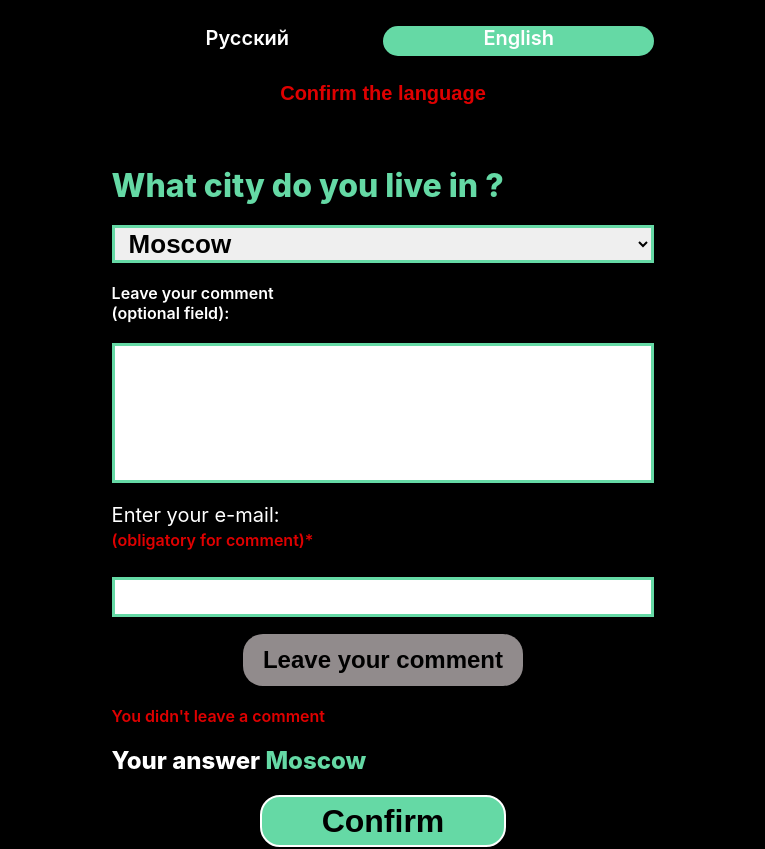
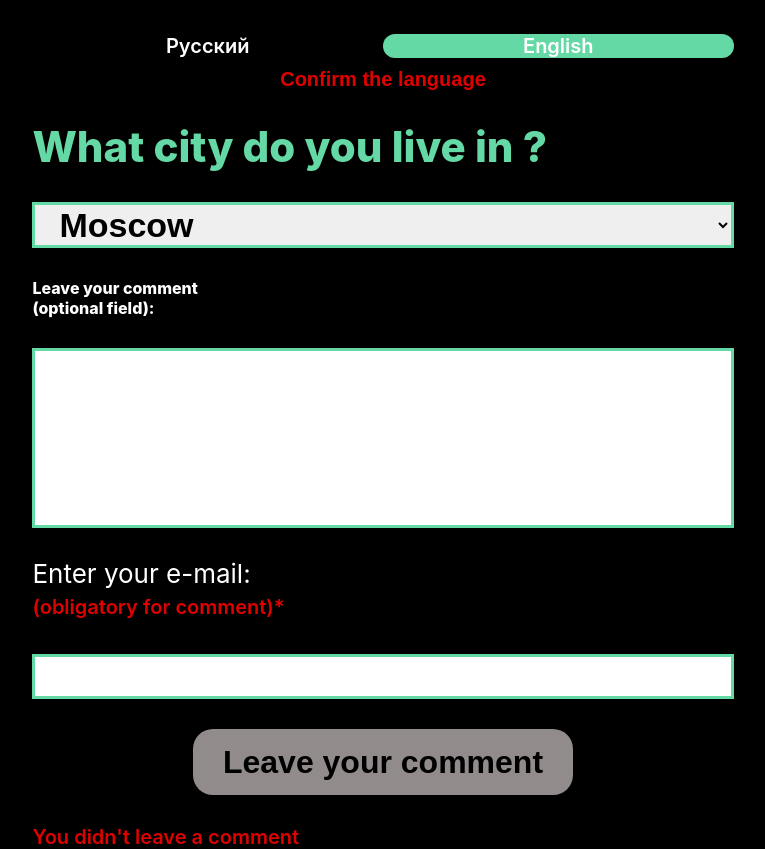
Before and after one commit to LipinVV/Prop-Ads-Task, a React (Create React App) app: page /citySurvey in a window 1280 px wide. Shown: the top 849 px of the page, without its empty margins (257-1022 px from the left). Built offline with nearby package versions, Linux system fonts and the light colour scheme.

Commit message:
last fixes - layout

```diff
--- a/src/App.js
+++ b/src/App.js
@@ -24,7 +24,6 @@ export const ACTION = {
 }
 
 const reducer = (initialState, payLoad) => {
-    console.log('APP', payLoad)
     switch (payLoad.action) {
         case ACTION.PICK_GENDER:
             return {
@@ -58,6 +57,7 @@ const reducer = (initialState, payLoad) => {
 }
 function App() {
     const [state, dispatch] = useReducer(reducer, initialState);
+    console.log(state)
     return (
         <StoreContext.Provider value={{state, dispatch}}>
             <div className="App">
--- a/src/App.scss
+++ b/src/App.scss
@@ -2,7 +2,6 @@
 $mobileDevice: 320px;
 $tabletDevice: 768px;
 $desktopDevice: 1024px;
-$largeDesktopDevice: 1440px;
 
 
 //colors
@@ -19,11 +18,12 @@ $grey: #918b8c;
   display: flex;
   flex-direction: column;
   position: relative;
-  @media (min-width: $mobileDevice) {
-    min-height: 920px;
+  @media only screen and (min-width: $mobileDevice) {
+    position: absolute;
+    top: 0; bottom: 0; left: 0; right: 0;
   }
-  @media (min-width: $tabletDevice) {
-
+  @media only screen and (min-width: $desktopDevice) {
+    min-height: 1200px;
   }
   background-color: $pureBlack;
   color: $pureWhite;
--- a/src/Survey/CitySurvey/CitySurvey.js
+++ b/src/Survey/CitySurvey/CitySurvey.js
@@ -130,9 +130,9 @@ export const CitySurvey = ({chosenLanguage}) => {
                         }
                     }>{word.confirmAnswer}
                 </button> :
-                    <Link onClick={() => dispatch({
-                        action: ACTION.CLEAR_STATE
-                    })} className='city-survey__feedback-ending' to='/gratitude'>{word.submitSurvey}</Link>
+                <div><Link onClick={() => dispatch({
+                    action: ACTION.CLEAR_STATE
+                })} className='city-survey__feedback-ending' to='/gratitude'>{word.submitSurvey}</Link></div>
             }
         </div>
     )
--- a/src/Survey/CitySurvey/citySurvey.scss
+++ b/src/Survey/CitySurvey/citySurvey.scss
@@ -1,6 +1,7 @@
 @import "src/App";
 
 .city-survey {
+
   display: grid;
   @media (min-width: $mobileDevice) {
     max-width: $mobileDevice;
@@ -8,10 +9,13 @@
     grid-template-columns: 1fr;
     grid-template-rows: repeat(5, 0.05fr) ;
     grid-gap: 20px;
-    padding-bottom: 40px;
   }
   @media (min-width: $tabletDevice) {
     max-width: $tabletDevice;
+    grid-gap: 30px;
+  }
+  @media (min-width: $desktopDevice) {
+    max-width: $desktopDevice;
   }
 }
 
@@ -24,6 +28,9 @@
   }
   @media (min-width: $tabletDevice) {
     font-size: 32px;
+  }
+  @media (min-width: $desktopDevice) {
+    font-size: 42px;
   }
 }
 
@@ -46,6 +53,11 @@
     font-size: 26px;
     padding-left: 10px;
   }
+  @media (min-width: $desktopDevice) {
+    max-height: 66px;
+    font-size: 34px;
+    padding-left: 20px;
+  }
 }
 
 .city-survey__option {
@@ -57,6 +69,10 @@
   @media (min-width: $mobileDevice) {
     display: grid;
     grid-gap: 20px;
+  }
+  @media (min-width: $desktopDevice) {
+    display: grid;
+    grid-gap: 30px;
   }
 }
 
@@ -75,6 +91,11 @@
     max-height: 180px;
     font-size: 26px;
   }
+  @media (min-width: $desktopDevice) {
+    min-height: 180px;
+    max-height: 220px;
+    font-size: 34px;
+  }
 }
 
 .city-survey__feedback-email {
@@ -82,10 +103,13 @@
     max-width: $mobileDevice;
     font-size: 16px;
   }
-
   @media (min-width: $tabletDevice) {
     max-width: $tabletDevice;
     font-size: 20px;
+  }
+  @media (min-width: $desktopDevice) {
+    max-width: $desktopDevice;
+    font-size: 26px;
   }
 }
 
@@ -105,6 +129,12 @@
     max-height: 40px;
     margin-top: 26px;
   }
+  @media (min-width: $desktopDevice) {
+    font-size: 34px;
+    min-height: 34px;
+    max-height: 52px;
+    margin-top: 34px;
+  }
 }
 
 .city-survey__feedback-label {
@@ -113,6 +143,9 @@
   }
   @media (min-width: $tabletDevice) {
     font-weight: 600;
+  }
+  @media (min-width: $desktopDevice) {
+    font-weight: 800;
   }
 }
 
@@ -125,6 +158,9 @@
 
   @media (min-width: $tabletDevice) {
     font-size: 16px;
+  }
+  @media (min-width: $desktopDevice) {
+    font-size: 20px;
   }
 }
 
@@ -151,6 +187,11 @@
     margin: 0 auto;
     padding: 0 60px 0 60px;
   }
+  @media (min-width: $desktopDevice) {
+    font-size: 42px;
+    max-height: 66px;
+    padding: 0 70px 0 70px;
+  }
 }
 
 .city-survey__feedback-survey-button:hover {
@@ -162,6 +203,9 @@
 .city-survey__feedback-ending {
   @media (min-width: $tabletDevice) {
     padding: 0 85px 0 85px;
+  }
+  @media (min-width: $desktopDevice) {
+    padding: 0 95px 0 95px;
   }
 }
 
@@ -185,6 +229,10 @@
   @media (min-width: $tabletDevice) {
     font-size: 32px;
   }
+
+  @media (min-width: $tabletDevice) {
+    font-size: 44px;
+  }
 }
 
 .city-survey_feedback-sending-button,
@@ -205,6 +253,13 @@
     max-width: $tabletDevice / 2;
     margin: 0 auto;
     padding: 0 20px 0 20px;
+  }
+  @media (min-width: $desktopDevice) {
+    min-height: 66px;
+    font-size: 32px;
+    max-width: $desktopDevice / 2;
+    margin: 0 auto;
+    padding: 0 30px 0 30px;
   }
 }
 .city-survey_feedback-sending-button:hover {
@@ -228,6 +283,9 @@
   @media (min-width: $tabletDevice) {
     font-size: 24px;
   }
+  @media (min-width: $desktopDevice) {
+    font-size: 32px;
+  }
 }
 
 .city-survey__chosen-option-colored {
--- a/src/Survey/GenderSurvey/GenderSurvey.js
+++ b/src/Survey/GenderSurvey/GenderSurvey.js
@@ -25,9 +25,9 @@ export const GenderSurvey = ({chosenLanguage}) => {
             setGenderOption(JSON.parse(gender))
         }
         if(genderSurveyIsFinished) {
-            setCompletedQuestion(JSON.parse(completedQuestion))
+            setCompletedQuestion(JSON.parse(completedQuestion.toLocaleString()))
         }
-    }, [])
+    }, [completedQuestion])
 
     useEffect(() => {
         localStorage.setItem('genderOption', JSON.stringify(genderOption))
--- a/src/Survey/GenderSurvey/genderSurvey.scss
+++ b/src/Survey/GenderSurvey/genderSurvey.scss
@@ -12,7 +12,9 @@
   @media (min-width: $tabletDevice) {
     max-width: $tabletDevice;
   }
-
+  @media (min-width: $desktopDevice) {
+    max-width: $desktopDevice;
+  }
 }
 
 .gender-survey_header {
@@ -29,6 +31,9 @@
   @media (min-width: $tabletDevice) {
     font-size: 40px;
   }
+  @media (min-width: $tabletDevice) {
+    font-size: 52px;
+  }
 }
 
 .gender-survey_header-colored {
@@ -38,6 +43,9 @@
   }
   @media (min-width: $tabletDevice) {
     font-size: 32px;
+  }
+  @media (min-width: $desktopDevice) {
+    font-size: 42px;
   }
 }
 
@@ -51,6 +59,9 @@
   @media (min-width: $tabletDevice) {
     font-size: 32px;
   }
+  @media (min-width: $desktopDevice) {
+    font-size: 42px;
+  }
 }
 
 .gender-survey__label {
@@ -62,6 +73,9 @@
   }
   @media (min-width: $tabletDevice) {
     font-size: 24px;
+  }
+  @media (min-width: $desktopDevice) {
+    font-size: 32px;
   }
 }
 
@@ -75,6 +89,9 @@
     font-size: 20px;
   }
   @media (min-width: $tabletDevice) {
+    font-size: 30px;
+  }
+  @media (min-width: $desktopDevice) {
     font-size: 30px;
   }
 }
@@ -107,6 +124,12 @@
     min-width: $tabletDevice / 2;
     margin: 0 auto;
   }
+  @media (min-width: $desktopDevice) {
+    min-width: $desktopDevice / 2;
+    font-size: 34px;
+    max-height: 66px;
+  }
+
 }
 
 .gender-survey__feedback-survey-button:hover {
@@ -145,6 +168,11 @@
     max-width: $tabletDevice / 2;
     margin: 0 auto;
   }
+  @media (min-width: $desktopDevice) {
+    min-width: $desktopDevice / 2;
+    font-size: 34px;
+    max-height: 66px;
+  }
 }
 
 .gender-survey__feedback-next-question:active {
--- a/src/Survey/Gratitude/gratitude.scss
+++ b/src/Survey/Gratitude/gratitude.scss
@@ -11,6 +11,10 @@
   @media (min-width: $tabletDevice) {
     max-width: $tabletDevice;
     grid-gap: 40px;
+  }
+  @media (min-width: $desktopDevice) {
+    max-width: $desktopDevice;
+    grid-gap: 60px;
   }
 }
 
@@ -35,6 +39,9 @@
   @media (min-width: $tabletDevice) {
     font-size: 26px;
   }
+  @media (min-width: $desktopDevice) {
+    font-size: 32px;
+  }
 }
 
 .gratitude__exit-link,
@@ -51,6 +58,11 @@
   @media (min-width: $tabletDevice) {
     max-height: 52px;
     min-width: $tabletDevice / 1.5;
+    margin: 0 auto;
+  }
+  @media (min-width: $desktopDevice) {
+    max-height: 66px;
+    min-width: $desktopDevice / 1.5;
     margin: 0 auto;
   }
 }
--- a/src/Survey/surveys.scss
+++ b/src/Survey/surveys.scss
@@ -7,7 +7,6 @@
     margin: 0 auto;
     max-width: $mobileDevice;
     padding: 20px;
-    min-height: 900px;
   }
   @media (min-width: $tabletDevice) {
     max-width: $tabletDevice;
@@ -15,9 +14,7 @@
   }
   @media (min-width: $desktopDevice) {
     max-width: $desktopDevice;
-  }
-  @media (min-width: $largeDesktopDevice) {
-    max-width: $largeDesktopDevice;
+    padding: 34px;
   }
 }
 
@@ -26,9 +23,12 @@
   @media (min-width: $mobileDevice) {
     grid-gap: 10px;
     max-height: 100px;
-    margin-bottom: 40px;
     font-size: 20px;
     font-weight: 600;
+    padding-bottom: 20px;
+  }
+  @media (min-width: $tabletDevice) {
+    padding-bottom: 30px;
   }
 }
 
@@ -79,19 +79,8 @@
 
 .surveys__language-option {
   display: none;
-  @media (min-width: $mobileDevice) {
-
-  }
 }
 
 .surveys__language:hover {
   background-color: $deepBlue;
 }
-
-.surveys__header {
-  margin: 0;
-  font-size: 20px;
-  text-align: center;
-  padding-bottom: 30px;
-  font-weight: 800;
-}
--- a/src/index.css
+++ b/src/index.css
@@ -1,6 +1,5 @@
 * {
   box-sizing: border-box;
-  height: 100%;
 }
 
 body {
```
